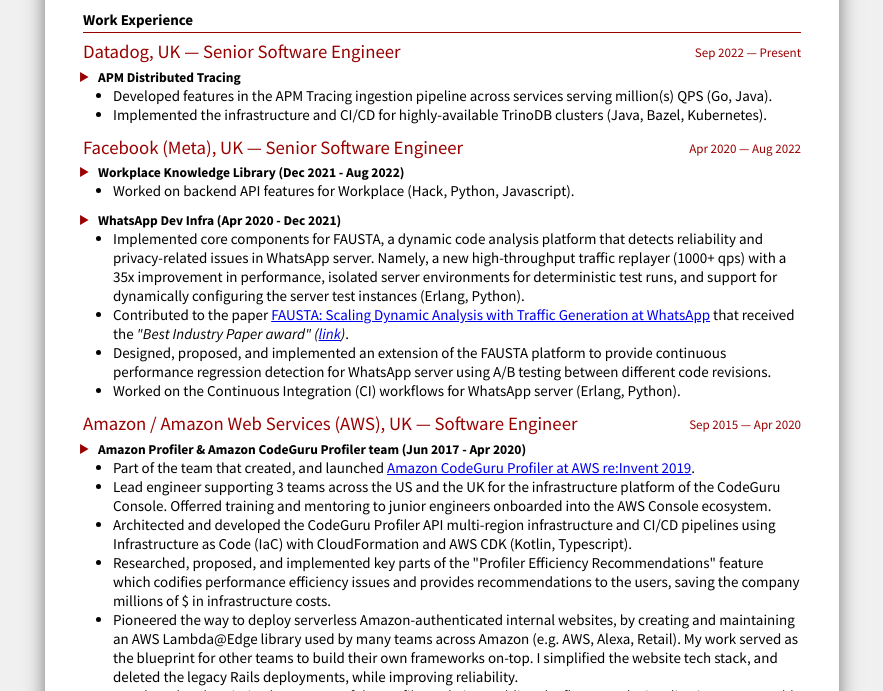
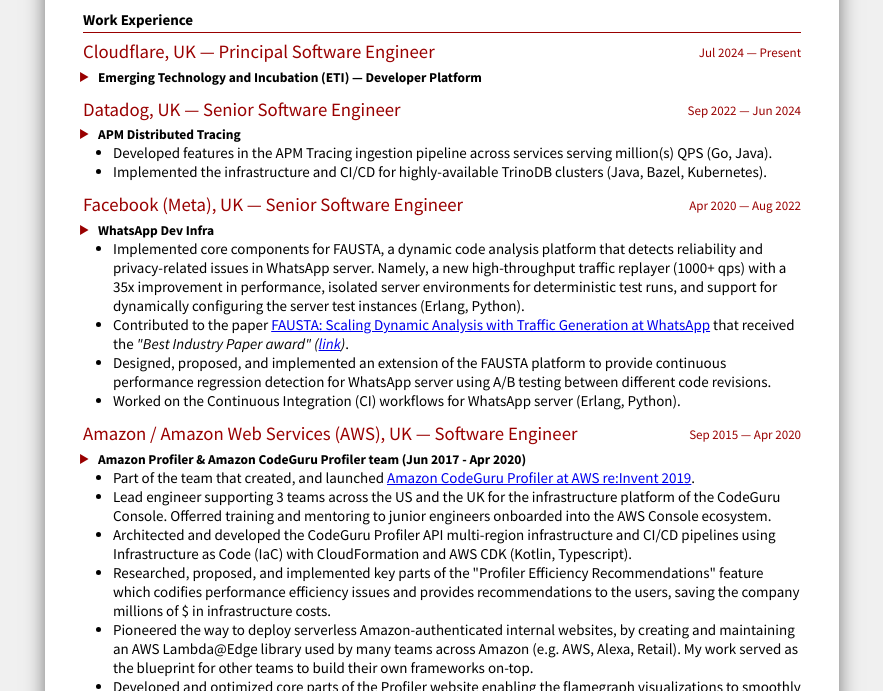
Before and after one commit to lambrospetrou/lpcv, a website: page html/src/index.html in a window 1280 px wide. Shown: the part 109-800 px from the top of the page, without its empty margins (198-1081 px from the left). Drawn offline with nearby package versions, Linux system fonts and the light colour scheme; files that its build step writes are made by us from their sources.

Commit message:
add cloudflare

```diff
--- a/html/src/index.html
+++ b/html/src/index.html
@@ -46,9 +46,28 @@
 
         <section class="cv-content-item cv-work-section">
             <header class="clear">
+                <h3>Cloudflare, UK &mdash; <span class="work-title">Principal Software Engineer</span></h3>
+                <div class="work-time time">
+                    <p><time datetime="2022-09">Jul 2024</time> &mdash; Present</p>
+                </div>
+            </header>
+            <ul>
+              <li>
+                <span class="work-team-name">Emerging Technology and Incubation (ETI) &mdash; Developer Platform</span>
+                <!-- &mdash; <a href="https://www.datadoghq.com/product/apm/" target="_blank" rel="noopener">https://www.datadoghq.com/product/apm/</a> -->
+                <!-- <ul>
+                    <li>Developed features in the APM Tracing ingestion pipeline across services serving million(s) QPS (Go, Java).</li>
+                    <li>Implemented the infrastructure and CI/CD for highly-available TrinoDB clusters (Java, Bazel, Kubernetes).</li>
+                </ul> -->
+              </li>
+            </ul>
+        </section>
+
+        <section class="cv-content-item cv-work-section">
+            <header class="clear">
                 <h3>Datadog, UK &mdash; <span class="work-title">Senior Software Engineer</span></h3>
                 <div class="work-time time">
-                    <p><time datetime="2022-09">Sep 2022</time> &mdash; Present</p>
+                    <p><time datetime="2022-09">Sep 2022</time> &mdash; Jun 2024</p>
                 </div>
             </header>
             <ul>
@@ -71,14 +90,15 @@
                 </div>
             </header>
             <ul>
-              <li>
-                <span class="work-team-name">Workplace Knowledge Library (Dec 2021 - Aug 2022)</span>
+              <!-- <li>
+                <span class="work-team-name">Workplace (Dec 2021 - Aug 2022)</span>
                 <ul>
                     <li>Worked on backend API features for Workplace (Hack, Python, Javascript).</li>
                 </ul>
-              </li>
+              </li> -->
               <li>
-                <span class="work-team-name">WhatsApp Dev Infra (Apr 2020 - Dec 2021)</span>
+                <span class="work-team-name">WhatsApp Dev Infra</span>
+                <!-- <span class="work-team-name">WhatsApp Dev Infra (Apr 2020 - Dec 2021)</span> -->
                  <!-- &mdash; <a href="https://www.whatsapp.com/" target="_blank" rel="noopener">https://www.whatsapp.com</a> -->
                 <ul>
                   <li>Implemented core components for FAUSTA, a dynamic code analysis platform that detects reliability and privacy-related issues in WhatsApp server. Namely, a new high-throughput traffic replayer (1000+ qps) with a 35x improvement in performance, isolated server environments for deterministic test runs, and support for dynamically configuring the server test instances (Erlang, Python).</li>
@@ -116,7 +136,7 @@
                         <li>
                             Pioneered the way to deploy serverless Amazon-authenticated internal websites, by creating and maintaining an AWS Lambda@Edge library used by many teams across Amazon (e.g. AWS, Alexa, Retail).
                             My work served as the blueprint for other teams to build their own frameworks on-top.
-                            I simplified the website tech stack, and deleted the legacy Rails deployments, while improving reliability.
+                            <!-- I simplified the website tech stack, and deleted the legacy Rails deployments, while improving reliability. -->
                         </li>
                         <!-- <li>Deployed websites and APIs following a serverless architecture in AWS (API Gateway, AWS Lambda &amp; Lambda@Edge, CloudFront, DynamoDB, S3). This led to simplification of our stack, and deletion of our legacy Rails deployments, while also having better reliability.</li> -->
                         <li>Developed and optimized core parts of the Profiler website enabling the flamegraph visualizations to smoothly render hundreds of thousands of elements.</li>
@@ -216,7 +236,7 @@
         <h2>Languages &amp; Technologies</h2>
         <section class="cv-content-item cv-skills-section">
             <ul>
-                    <li><em>Languages:</em> Go, Java, Kotlisn, Python, Javascript</li>
+                    <li><em>Languages:</em> Go, Java, Kotlin, Python, Javascript</li>
             </ul>
         </section>
     </article> <!-- END OF SKILLS -->
@@ -230,7 +250,7 @@
                     <ul><li><p>Personal website and blog.</p></li></ul>
                 </li>
                 <li><a href="https://www.skybear.net" target="_blank" rel="noopener" title="Skybear.net is a managed platform to run Hurl workflows for automated website and API tests.">www.skybear.net</a> (2024 - present)
-                    <ul><li><p>Managed platform to run automated website and HTTP API tests with <a href="https://hurl.dev" target="_blank" rel="noopener">Hurl.dev</a> workflows.</p></li></ul>
+                    <ul><li><p>Skybear.NET is a managed platform automating synthetics API testing with declarative workflows.</p></li></ul>
                 </li>
             </ul>
         </section>
```
